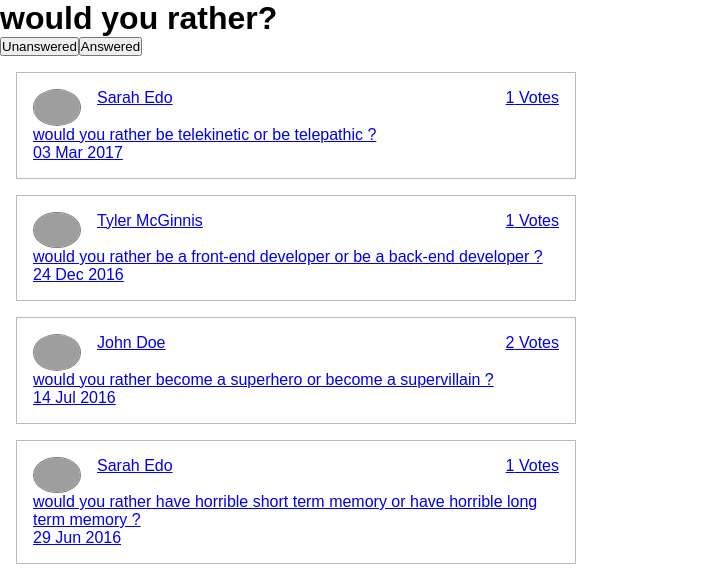
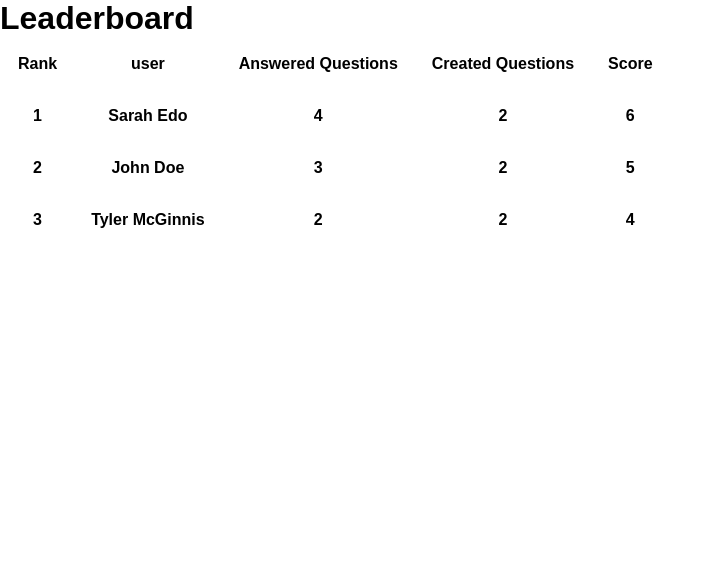
Before and after one commit to AbdulrhmanJo/WouldYouRather, a React (Create React App) app: page / in a window 1280 px wide. Shown: the top 584 px of the page, without its empty margins (0-715 px from the left). Built offline with nearby package versions, Linux system fonts and the light colour scheme; grey boxes are pictures that could not be loaded.

Commit message:
add leaderboard component

```diff
--- a/src/components/App.js
+++ b/src/components/App.js
@@ -4,7 +4,7 @@ import { handleInitialData } from '../actions/shared'
 import { BrowserRouter, Route } from 'react-router-dom'
 import Home from './home'
 import PollPage from './pollPage'
-
+import Leaderboard from './Leaderboard'
 class App extends Component {
   componentDidMount(){
     this.props.dispatch(handleInitialData())
@@ -18,8 +18,9 @@ class App extends Component {
         { loading
         ? <p>Loading</p>
         : <div>
-            <Route path='/question/:id' exact component={PollPage} />
-            <Route path='/' exact component={Home} />
+            <Route path='/' exact component={Leaderboard} />
+            <Route path='/questions/:id' exact component={PollPage} />
+            <Route path='/leaderboard' exact component={Leaderboard} />
           </div>
         }
 
--- /dev/null
+++ b/src/components/Leaderboard.js
@@ -0,0 +1,67 @@
+import React, { Component } from 'react'
+import { connect } from 'react-redux'
+import UserRecord from "./UserRecord";
+class Leaderboard extends Component {
+
+    userRank = (users) => {
+        let userScore = []
+        const usersId = Object.keys(users);
+        usersId.forEach(id => {
+            userScore = [
+                ...userScore,
+                {
+                    id,
+                    score: Object.keys(users[id].answers).length + Object.keys(users[id].questions).length
+                }
+            ]
+        });
+
+        userScore.sort((aUser, bUser) => bUser.score - aUser.score)
+        return userScore
+    }
+
+    render(){
+        const usersScore = this.userRank(this.props.users)
+        const { users } = this.props
+        return (
+            <div>
+                <h1>Leaderboard</h1>
+                <table>
+                    <thead>
+                        <tr>
+                            <th>Rank</th>
+                            <th>user</th>
+                            <th>Answered Questions</th>
+                            <th>Created Questions</th>
+                            <th>Score</th>
+                        </tr>
+                    </thead>
+                    <tbody>
+                        {
+                            usersScore.map( (user,index) => (
+                                <UserRecord
+                                    key={user.id}
+                                    rank={index+1}
+                                    userName={users[user.id].name}
+                                    userAvatar= {users[user.id].avatarURL}
+                                    answeredQuestions={Object.keys(users[user.id].answers).length}
+                                    createdQuestions={Object.keys(users[user.id].questions).length}
+                                    score={user.score}
+                                />
+                            ))
+                        }
+                    </tbody>
+                </table>
+            </div>
+
+        )
+    }
+}
+
+const mapStateToprops = ({ users }) => {
+    return {
+        users
+    }
+}
+
+export default connect(mapStateToprops)(Leaderboard)
--- /dev/null
+++ b/src/components/Option.js
@@ -0,0 +1,19 @@
+import React from 'react'
+
+const Option = (props) => {
+    const { id, option, optionText,stateOption} = props
+    return (
+        <label>
+            <input
+                type='radio'
+                name={id}
+                value={option}
+                checked={stateOption === option}
+                onChange={(event)=>props.handleUserchoice(event)}
+            />
+                {optionText}
+        </label>
+    )
+}
+
+export default Option
--- a/src/components/PollQuestion.js
+++ b/src/components/PollQuestion.js
@@ -1,6 +1,7 @@
 import React, { Component } from 'react'
 import { handleSaveQuestionAnswer } from '../actions/questions'
 import { connect } from 'react-redux'
+import Option from './Option'
 class PollQuestion extends Component {
     state = {
         option: null
@@ -29,24 +30,20 @@ class PollQuestion extends Component {
             <div>
                 <p>Choose one option:</p>
                 <form onSubmit={this.handlePollAnswer}>
-                    <label>
-                        <input
-                            type='radio'
-                            name={id}
-                            value="optionOne"
-                            checked={this.state.option === 'optionOne'}
-                            onChange={this.handleUserchoice}/>
-                            {optionOne.text}
-                    </label>
-                    <label>
-                        <input
-                            type='radio'
-                            name={id}
-                            value="optionTwo"
-                            checked={this.state.option === 'optionTwo'}
-                            onChange={this.handleUserchoice}/>
-                            {optionTwo.text}
-                    </label>
+                    <Option
+                        id={id}
+                        option='optionOne'
+                        stateOption={this.state.option}
+                        optionText={optionOne.text}
+                        handleUserchoice={this.handleUserchoice}
+                    />
+                    <Option
+                        id={id}
+                        option='optionTwo'
+                        stateOption={this.state.option}
+                        optionText={optionTwo.text}
+                        handleUserchoice={this.handleUserchoice}
+                    />
                     <button>vote</button>
                 </form>
             </div>
--- /dev/null
+++ b/src/components/PollResault.js
@@ -0,0 +1,15 @@
+import React from "react"
+import ResultCard from './ResultCard'
+const PollResualt = (props) => {
+    const { optionOne, optionTwo} = props.question
+    const totalVotes = [...optionOne.votes, ...optionTwo.votes].length
+
+    return(
+        <div>
+            <ResultCard option={optionOne} totalVotes={totalVotes}/>
+            <ResultCard option={optionTwo} totalVotes={totalVotes}/>
+        </div>
+    )
+}
+
+export default PollResualt
--- /dev/null
+++ b/src/components/ResultCard.js
@@ -0,0 +1,21 @@
+import React from 'react'
+import { calcPercentageOfPoll } from '../utils/helpers'
+
+const ResultCard = (props) => {
+    const { option, totalVotes} = props
+    const optionPercentage = calcPercentageOfPoll(totalVotes,option.votes.length)+'%';
+    return (
+        <div>
+            <div>
+                <p>{option.text}</p>
+                <p>{optionPercentage}</p>
+                <div className="meter">
+                    <span style={{width:optionPercentage}}></span>
+                </div>
+                <p>{option.votes.length} votes</p>
+            </div>
+        </div>
+    )
+}
+
+export default ResultCard
--- /dev/null
+++ b/src/components/UserRecord.js
@@ -0,0 +1,17 @@
+import React from 'react'
+
+const UserRecord = (props) => {
+    const { rank, userName, userAvatar, answeredQuestions, createdQuestions, score} = props
+
+    return (
+        <tr>
+            <th>{rank}</th>
+            <th>{userName}</th>
+            <th>{answeredQuestions}</th>
+            <th>{createdQuestions}</th>
+            <th>{score}</th>
+        </tr>
+    )
+}
+
+export default UserRecord
--- a/src/components/pollCard.js
+++ b/src/components/pollCard.js
@@ -3,16 +3,12 @@ import { connect } from 'react-redux'
 import { convertTime } from '../utils/helpers'
 import { Link } from 'react-router-dom'
 class PollCard extends Component {
-
-
     render(){
-
         const { id,timestamp, optionOne, optionTwo } = this.props.question
-
         const { name , avatarURL} = this.props.user
 
         return (
-            <Link to={`/question/${id}`} className="question">
+            <Link to={`/questions/${id}`} className="question">
                 <div className="question-header">
                     <div className="question-header-avatar">
                         <img src={avatarURL} alt={`avatar of ${name}`} className="avatar"/>
@@ -28,33 +24,6 @@ class PollCard extends Component {
                     {`would you rather ${optionOne.text} or ${optionTwo.text} ?`}
                 </p>
                 <p className="question-date">{convertTime(timestamp)}</p>
-                {/* <h4>would you rather?</h4>
-                {
-
-                    answers[id]
-                    ?  <div>
-                            <button disabled={true} className="answerBtn" onClick={this.handleQuestionAnswer}>
-                                {optionOne.text}
-                            </button>
-                            <button  disabled={true}  className="answerBtn" onClick={this.handleQuestionAnswer}>
-                                {optionTwo.text}
-                            </button>
-                        </div>
-                    :   <div>
-                            <button className="answerBtn" onClick={this.handleQuestionAnswer}>
-                                {optionOne.text}
-                            </button>
-                            <button className="answerBtn" onClick={this.handleQuestionAnswer}>
-                                {optionTwo.text}
-                            </button>
-                        </div>
-                    // optionTwo.votes.map(id => {
-                    //     if(id === authedUser){
-                    //         return <p>you answered this Q</p>
-                    //     }
-                    // })
-                } */}
-
             </Link>
 
         )
--- a/src/components/pollPage.js
+++ b/src/components/pollPage.js
@@ -1,9 +1,8 @@
 import React, { Component } from 'react'
 import { connect } from 'react-redux'
 import PollQuestion from "./PollQuestion";
+import PollResault from "./PollResault";
 class PollPage extends Component {
-
-
     render(){
         const { name, avatarURL } = this.props.user
         const { id } = this.props.match.params
@@ -16,7 +15,7 @@ class PollPage extends Component {
                 <p>Asked by <span>{name}</span></p>
                 {
                     answers[id]
-                        ? <p>question answerd</p>
+                        ? <PollResault question={this.props.question}/>
                         : <PollQuestion id={id}/>
 
                 }
@@ -31,6 +30,7 @@ const mapStateToProp = ({ questions, authedUser, users}, { match }) => {
     const user = users[question.author]
     const authedUserInfo = users[authedUser]
     return {
+        question,
         user,
         authedUserInfo
     }
--- a/src/index.scss
+++ b/src/index.scss
@@ -51,3 +51,36 @@ body {
   padding: 2rem;
   background-color: gray;
 }
+
+
+.meter {
+  width: 50%;
+	height: 20px;  /* Can be anything */
+	position: relative;
+	background: #555;
+	border-radius: 25px;
+	box-shadow: inset 0 -1px 1px rgba(255,255,255,0.3);
+}
+
+.meter > span {
+  display: block;
+  height: 100%;
+  border-top-right-radius: 8px;
+  border-bottom-right-radius: 8px;
+  border-top-left-radius: 20px;
+  border-bottom-left-radius: 20px;
+  background-color: rgb(43,194,83);
+  background-image: linear-gradient(
+    center bottom,
+    rgb(43,194,83) 37%,
+    rgb(84,240,84) 69%
+  );
+  box-shadow:
+    inset 0 2px 9px  rgba(255,255,255,0.3),
+    inset 0 -2px 6px rgba(0,0,0,0.4);
+}
+
+
+th,td {
+  padding: 1rem;
+}
--- a/src/utils/helpers.js
+++ b/src/utils/helpers.js
@@ -3,3 +3,7 @@ export function convertTime(timestamp){
     // const time = date.toLocaleTimeString('en-US')
     return date.toUTCString().substr(4,13)
 }
+
+export function calcPercentageOfPoll(totalVotes, optionVote){
+    return Math.floor((optionVote/totalVotes) * 100)
+}
```
